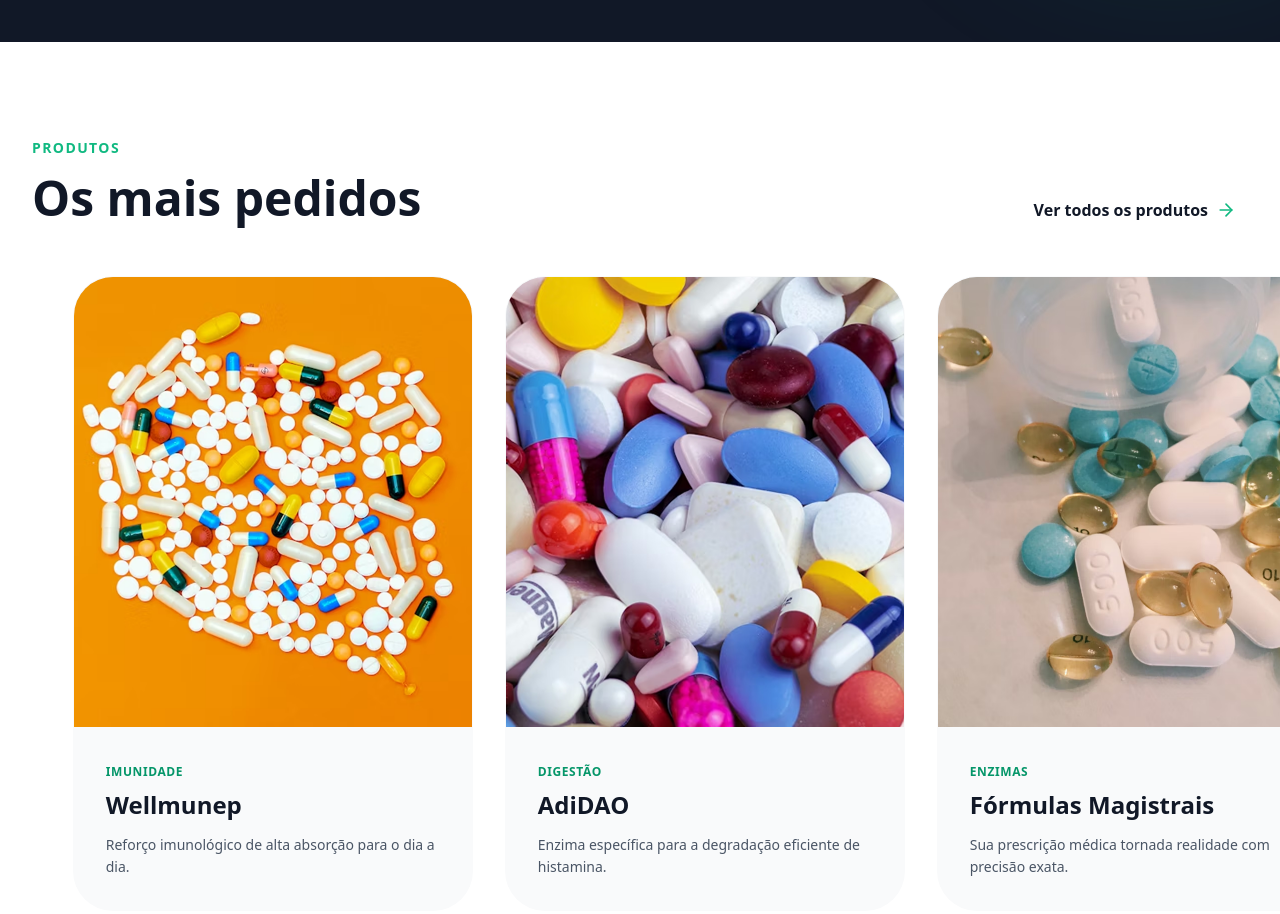
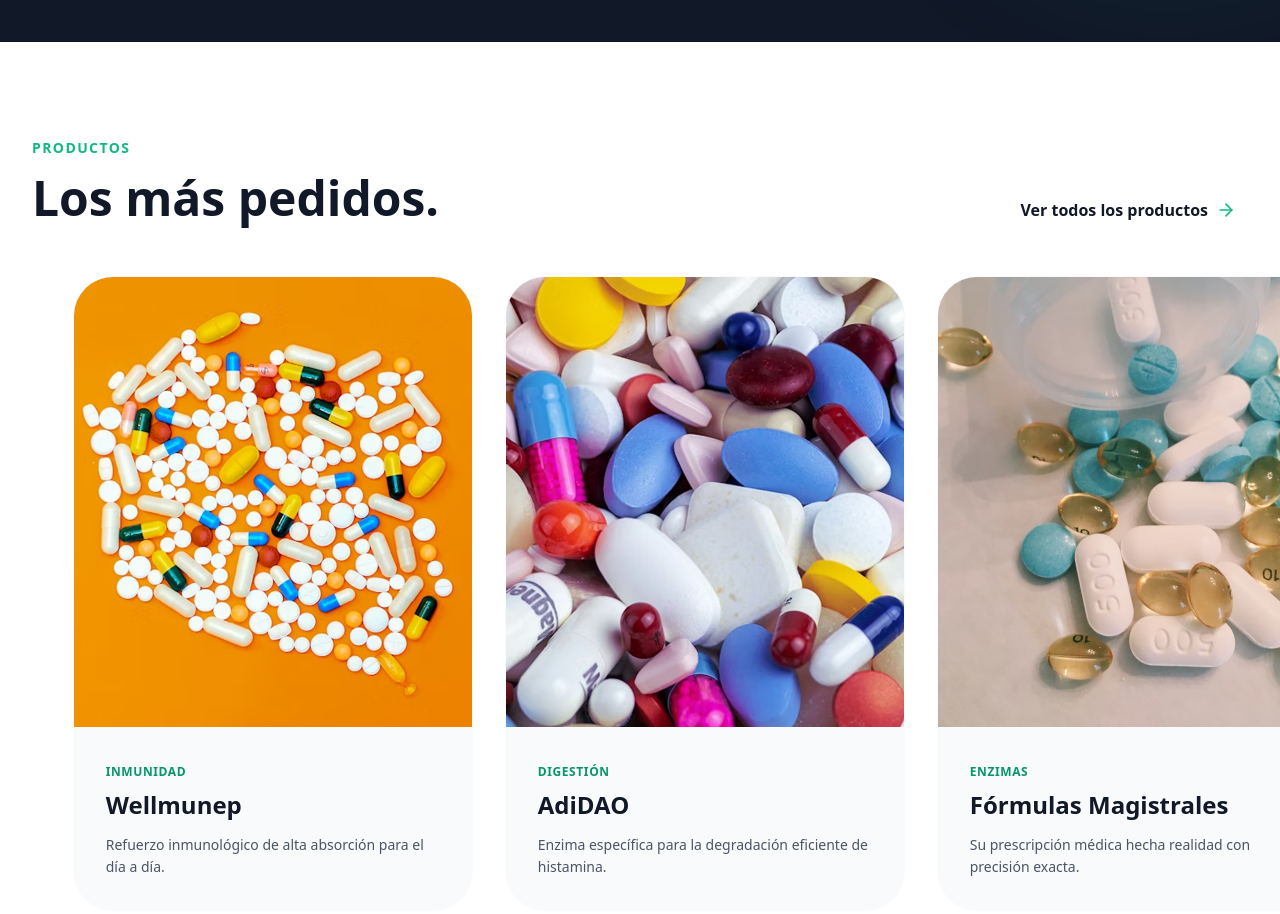
Before and after one commit to Rafael19722/desafio-frontend-singular, a Next.js app: page /es in a window 1280 px wide. Shown: the part 2120-3034 px from the top of the page. Built offline with nearby package versions, Linux system fonts and the light colour scheme.

Commit message:
feat: add the Spanish in products section

```diff
--- a/components/sections/Products.tsx
+++ b/components/sections/Products.tsx
@@ -1,39 +1,66 @@
 import Image from "next/image";
 import { ArrowRight } from "lucide-react";
 import { Button } from "@/components/ui/button";
+
+interface ProductsProps {
+    subtitle: string
+    title: string
+    view_all: string
+    product_1: {
+        category: string
+        name: string
+        description: string
+    },
+    product_2: {
+        category: string
+        name: string
+        description: string
+    },
+    product_3: {
+        category: string
+        name: string
+        description: string
+    },
+    product_4: {
+        category: string
+        name: string
+        description: string
+    }
+}
+
+export function Products({ dict }: ProductsProps) {
 
     const PRODUCT_LIST = [
         {
             id: 1,
             image: "/images/medicine-1.png",
-        category: "Imunidade",
-        name: "Wellmunep",
-        description: "Reforço imunológico de alta absorção para o dia a dia.",
+            category: dict.product_1.category,
+            name: dict.product_1.name,
+            description: dict.product_1.description,
         },
         {
             id: 2,
             image: "/images/medicine-2.png",
-        category: "Digestão",
-        name: "AdiDAO",
-        description: "Enzima específica para a degradação eficiente de histamina."
+            category: dict.product_2.category,
+            name: dict.product_2.name,
+            description: dict.product_2.description
         },
         {
             id: 3,
             image: "/images/medicine-3.png",
-        category: "Enzimas",
-        name: "Fórmulas Magistrais",
-        description: "Sua prescrição médica tornada realidade com precisão exata.",
+            category: dict.product_3.category,
+            name: dict.product_3.name,
+            description: dict.product_3.description
         },
         {
             id: 4,
             image: "/images/medicine-2.png",
-        category: "Personalizado",
-        name: "Suplementos Esportivos",
-        description: "Otimização do rendimento físico personalizada.",
+            category: dict.product_4.category,
+            name: dict.product_4.name,
+            description: dict.product_4.description
         },
     ];
 
-export function Products() {
     return (
         <section className="bg-white py-24 w-full flex-col gap-12 overflow-hidden">
 
@@ -41,15 +68,15 @@ export function Products() {
 
                 <div className="flex flex-col gap-2.5">
                     <span className="font-bold text-sm tracking-[0.1em] text-primary uppercase">
-                        Produtos
+                        {dict.subtitle}
                     </span>
                     <h2 className="font-heading font-bold text-4xl md:text-5xl text-dark leading-tight">
-                        Os mais pedidos
+                        {dict.title}
                     </h2>
                 </div>
 
                 <Button variant="ghost" className="group flex items-center gap-2 text-dark hover:text-primary transition-colors pb-2">
-                    <span className="font-semibold text-base">Ver todos os produtos</span>
+                    <span className="font-semibold text-base">{dict.view_all}</span>
                     <ArrowRight size={20} className="text-primary transition-transform group-hover:translate-x-1" />
                 </Button>
 
```
Lines whose indentation alone changed are shown as unchanged.
